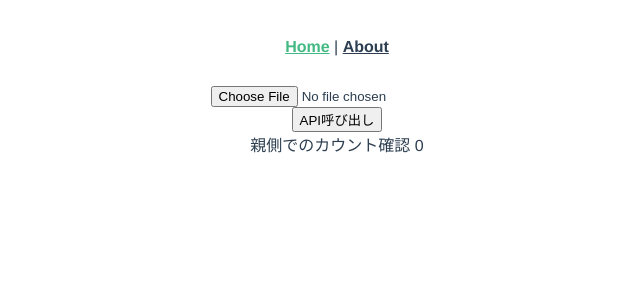
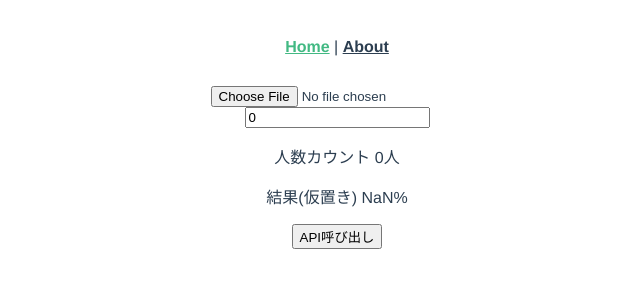
Before and after one commit to D-C-S-Production/DCS_APP, a Vue app: page / in a window 1280 px wide. Shown: the top 300 px of the page, without its empty margins (303-943 px from the left). Built offline with nearby package versions, Linux system fonts and the light colour scheme.

Commit message:
混雑率計算まで(仮置き)

```diff
--- a/src/components/CalcCongestion.vue
+++ b/src/components/CalcCongestion.vue
@@ -1,12 +1,29 @@
 <template>
   <div id="CalcCongestion">
-    <input type="text">
+    <!-- 仮表示 -->
+    <input v-model="referenceValue">
+    <p>人数カウント {{ count }}人</p>
+    <p>結果(仮置き) {{ result }}%</p>
+
   </div>
 </template>
 
 <script>
 export default {
-
+  name: 'CalcCongestion',
+  props: {
+    count: Number
+  },
+  data() {
+    return {
+      referenceValue: 0,
+    }
+  },
+  computed: {
+    result() {
+      return Math.floor((this.count / this.referenceValue) * 100)
+    }
+  }
 }
 </script>
 
--- a/src/components/ThrowVisionApi.vue
+++ b/src/components/ThrowVisionApi.vue
@@ -1,8 +1,7 @@
 <template>
   <div id="ThrowVisionApi">
-    <button @click="callApi">API呼び出し</button>
-    <p v-if="called==true && countPerson != 0">人物を{{ countPerson }}人検出しました。</p>
-    <p v-else-if="called==true && countPerson == 0">人物を検出できませんでした。</p>
+    <button @click="callApi" onclick="this.disabled = true">API呼び出し</button>
+    <p v-if="called==true && countPerson == 0">人物を検出できませんでした。</p>
   </div>
 </template>
 
--- a/src/views/Home.vue
+++ b/src/views/Home.vue
@@ -2,8 +2,12 @@
   <div id="home">
     <!--
       v-modelは :value="toBase64Image" @input="toBase64Image = $event.target.value" と同義
+      valueというpropsと、inputイベントを自動作成する
+      $eventは、カスタムイベントの引数。これならinput
     -->
     <ImageUploader v-model="toBase64Image"/>
+
+    <CalcCongestion :count="count"/>
     <!--
       :pictureにはreplaceImageUrlメソッドからの戻り値が入る(props down)
       カスタムイベント@countから、setCountメソッドを呼び出す(event up)
@@ -11,7 +15,7 @@
     -->
     <ThrowVisionApi :picture="replaceImageUrl()" @count="setCount"/>
     <!-- 仮表示 -->
-    親側でのカウント確認 {{ count }}
+    <!-- 親側でのカウント確認 {{ count }} -->
   </div>
 </template>
 
@@ -19,12 +23,14 @@
 // @ is an alias to /src
 import ImageUploader from '@/components/ImageUploader.vue'
 import ThrowVisionApi from '@/components/ThrowVisionApi.vue'
+import CalcCongestion from '@/components/CalcCongestion.vue'
 
 export default {
   name: 'Home',
   components: {
     ImageUploader,
-    ThrowVisionApi
+    ThrowVisionApi,
+    CalcCongestion
   },
   data: () => ({
     /*
```
